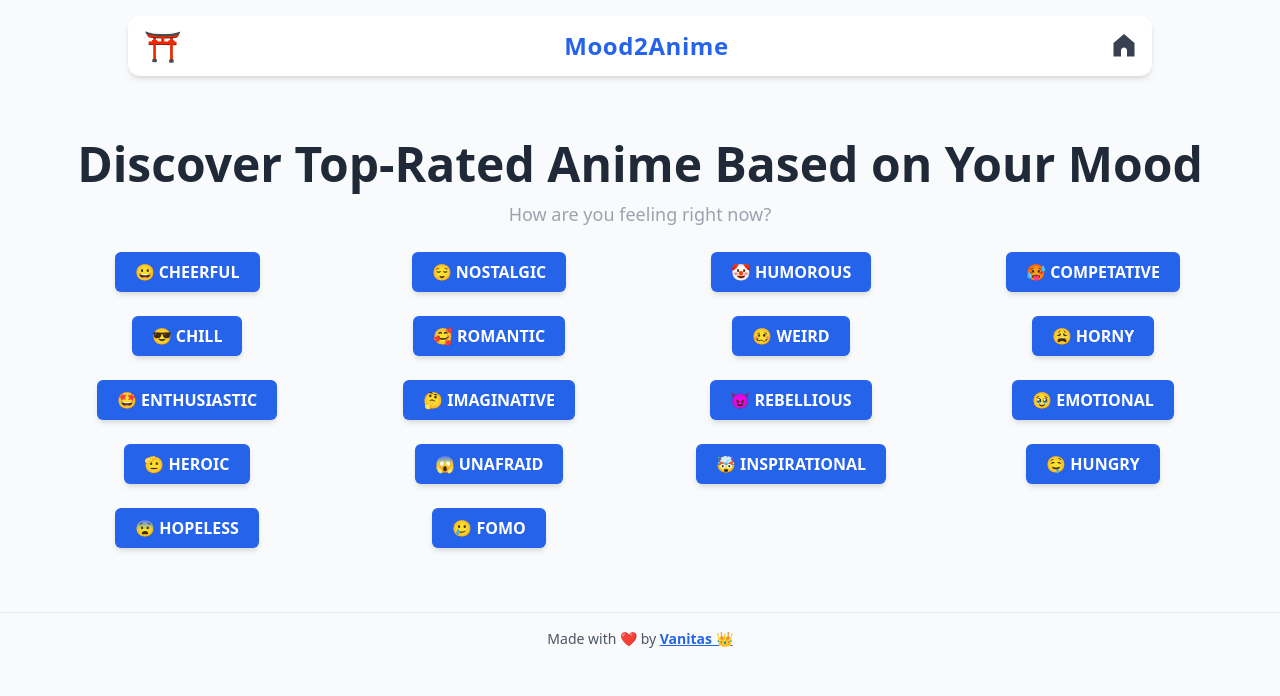
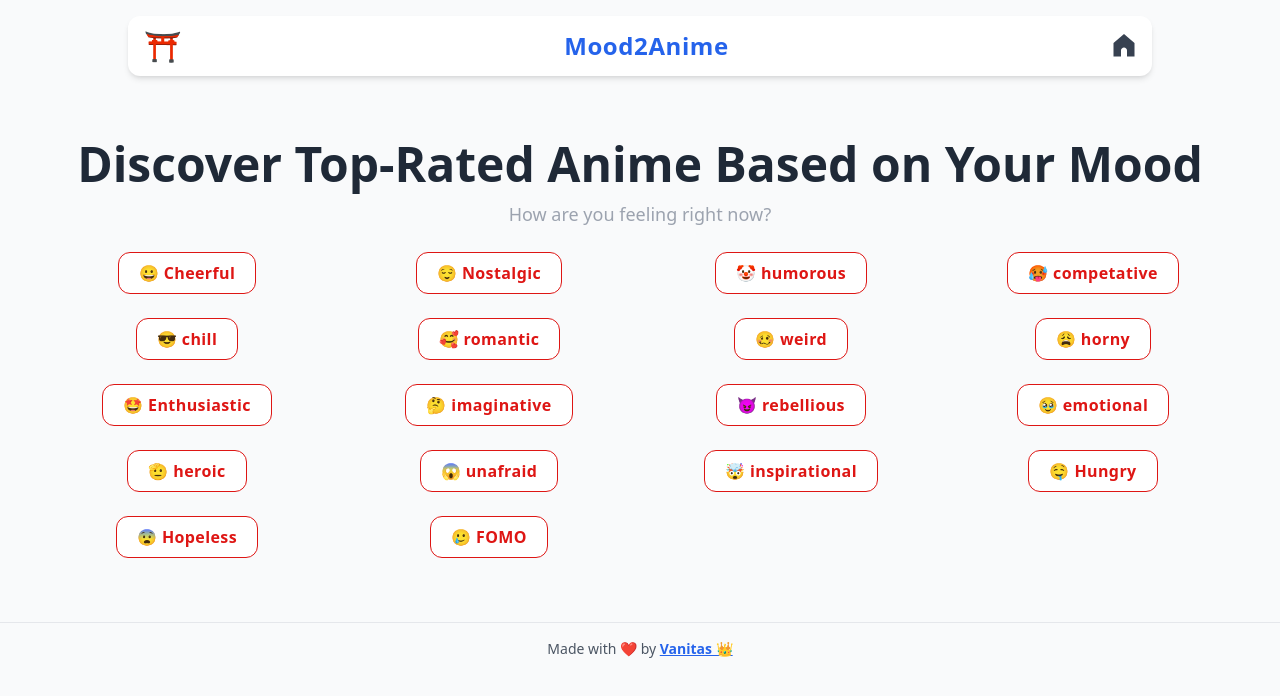
Before and after one commit to Vanitas-del/mood2anime, a React (Vite) app: page / in a window 1280 px wide. Shown: the top 696 px of the page. Built offline with nearby package versions, Linux system fonts and the light colour scheme; no server answers.

Commit message:
Update Button.jsx

```diff
--- a/src/components/Button.jsx
+++ b/src/components/Button.jsx
@@ -1,14 +1,16 @@
+import { motion } from "framer-motion";
+
 export default function Button({ onClick, disabled, className = "", text }) {
     return (
-        <button
+        <motion.button
+            whileTap={{ scale: 0.95 }}
+            whileHover={{ scale: 1.05 }}
             type="button"
             onClick={onClick}
             disabled={disabled}
-            className={`bg-blue-600 hover:bg-blue-700 disabled:bg-gray-400 transition duration-200 px-5 py-2 rounded-md shadow-md focus:outline-none focus:ring-2 focus:ring-blue-400 disabled:cursor-not-allowed ${className}`}
+            className={`px-5 py-2 rounded-xl font-semibold tracking-wide transition-all duration-300 ${className} ${disabled ? 'opacity-50 cursor-not-allowed' : 'hover:bg-primary hover:text-white'} bg-white text-primary border border-primary`}
         >
-            <span className="text-white text-sm md:text-base font-semibold uppercase">
-                {text}
-            </span>
-        </button>
+            {text}
+        </motion.button>
     );
 }
```
